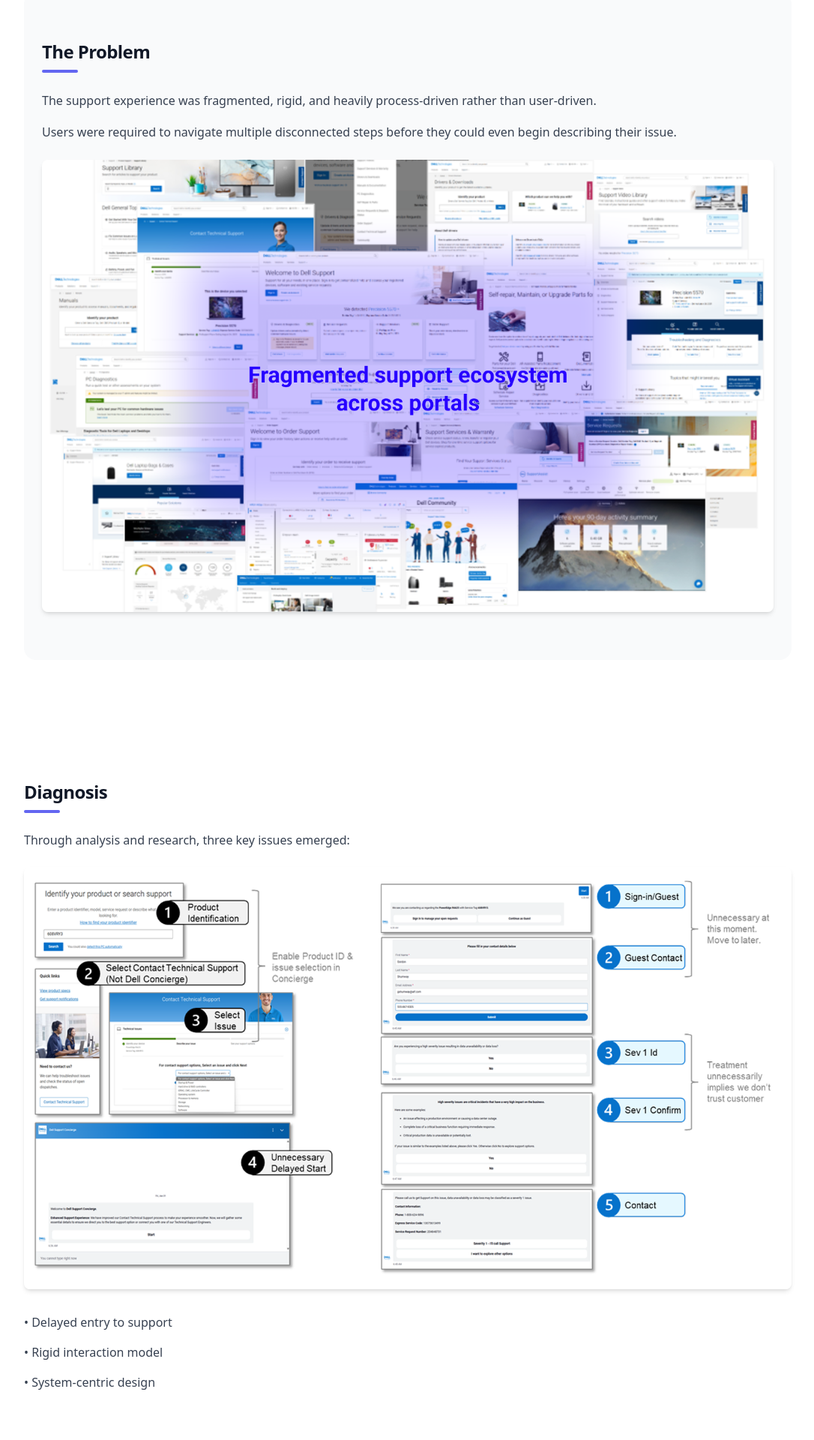
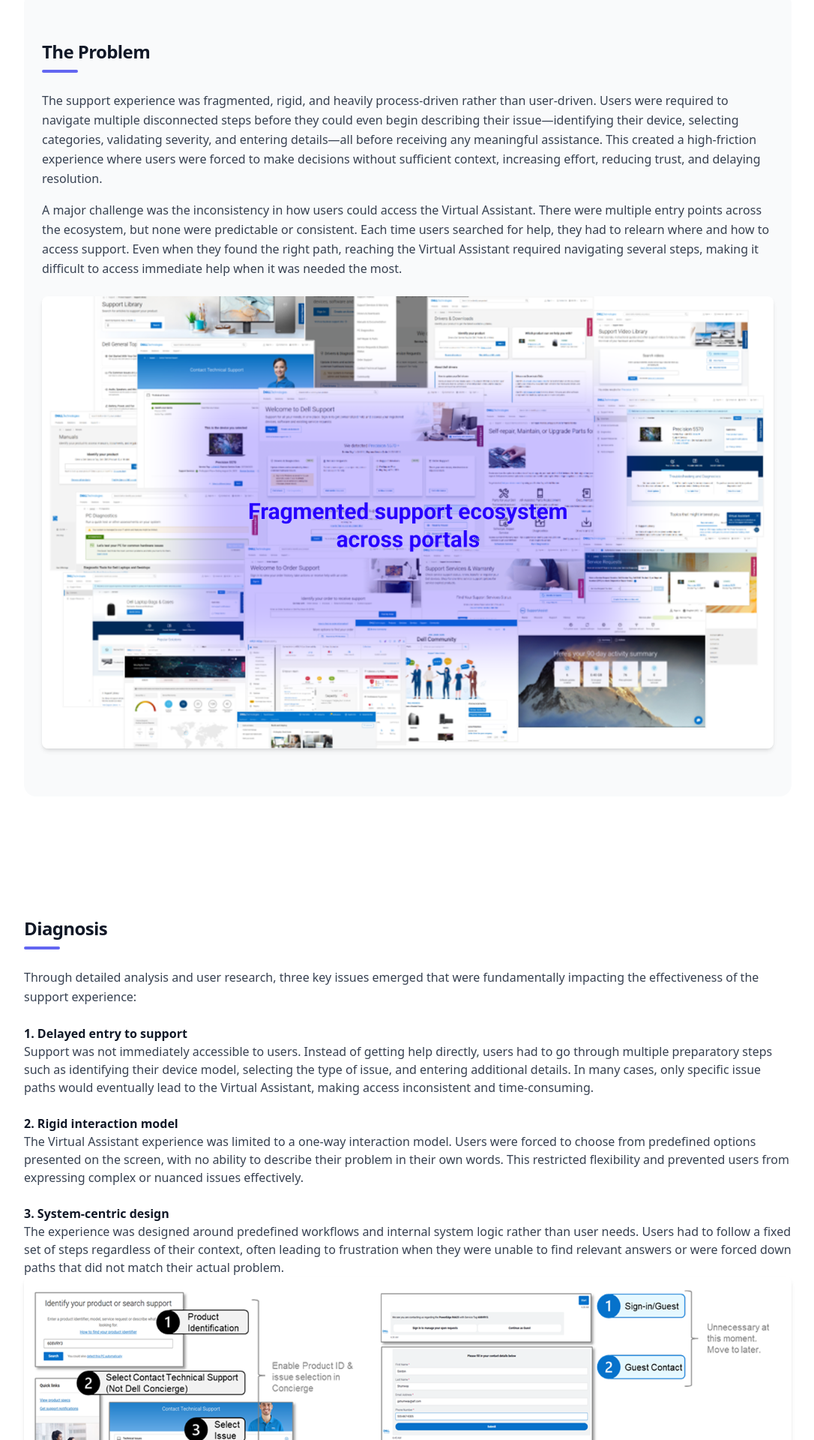
Before and after one commit to Simha1991/narasimha-portfolio, a React (Vite) app: page /narasimha-portfolio/va-detail in a window 1280 px wide. Shown: the part 760-2680 px from the top of the page at 75% size, without its empty margins (96-1182 px from the left). Built offline with nearby package versions, Linux system fonts and the light colour scheme; the HTML template or start-up script is replaced by a standard one.

Commit message:
Update VaDetail.jsx

```diff
--- a/src/pages/VaDetail.jsx
+++ b/src/pages/VaDetail.jsx
@@ -84,13 +84,12 @@
               <div className="w-12 h-1 bg-indigo-500 mt-2 rounded"></div>
             </div>
 
-            <p className="text-gray-700 mb-4 leading-relaxed">
-              The support experience was fragmented, rigid, and heavily process-driven rather than user-driven.
+            <p className="text-gray-700 leading-relaxed mb-4">
+              The support experience was fragmented, rigid, and heavily process-driven rather than user-driven. Users were required to navigate multiple disconnected steps before they could even begin describing their issue—identifying their device, selecting categories, validating severity, and entering details—all before receiving any meaningful assistance. This created a high-friction experience where users were forced to make decisions without sufficient context, increasing effort, reducing trust, and delaying resolution.
             </p>
 
-            <p className="text-gray-700 mb-4 leading-relaxed">
-              Users were required to navigate multiple disconnected steps before they could even begin describing
-              their issue.
+            <p className="text-gray-700 leading-relaxed">
+              A major challenge was the inconsistency in how users could access the Virtual Assistant. There were multiple entry points across the ecosystem, but none were predictable or consistent. Each time users searched for help, they had to relearn where and how to access support. Even when they found the right path, reaching the Virtual Assistant required navigating several steps, making it difficult to access immediate help when it was needed the most.
             </p>
 
             <img
@@ -106,9 +105,34 @@
               <div className="w-12 h-1 bg-indigo-500 mt-2 rounded"></div>
             </div>
 
-            <p className="text-gray-700 mb-6">
-              Through analysis and research, three key issues emerged:
-            </p>
+            <p className="text-gray-700 leading-relaxed mb-6">
+  Through detailed analysis and user research, three key issues emerged that were fundamentally impacting the effectiveness of the support experience:
+</p>
+
+<div className="space-y-6 text-gray-700">
+
+  <div>
+    <p className="font-semibold text-gray-900">1. Delayed entry to support</p>
+    <p>
+      Support was not immediately accessible to users. Instead of getting help directly, users had to go through multiple preparatory steps such as identifying their device model, selecting the type of issue, and entering additional details. In many cases, only specific issue paths would eventually lead to the Virtual Assistant, making access inconsistent and time-consuming.
+    </p>
+  </div>
+
+  <div>
+    <p className="font-semibold text-gray-900">2. Rigid interaction model</p>
+    <p>
+      The Virtual Assistant experience was limited to a one-way interaction model. Users were forced to choose from predefined options presented on the screen, with no ability to describe their problem in their own words. This restricted flexibility and prevented users from expressing complex or nuanced issues effectively.
+    </p>
+  </div>
+
+  <div>
+    <p className="font-semibold text-gray-900">3. System-centric design</p>
+    <p>
+      The experience was designed around predefined workflows and internal system logic rather than user needs. Users had to follow a fixed set of steps regardless of their context, often leading to frustration when they were unable to find relevant answers or were forced down paths that did not match their actual problem.
+    </p>
+  </div>
+
+</div>
 
             <img
               src="/narasimha-portfolio/images/va-process-split.png"
@@ -129,9 +153,17 @@
               <div className="w-12 h-1 bg-indigo-500 mt-2 rounded"></div>
             </div>
 
-            <p className="text-gray-700 mb-6">
-              We reimagined Virtual Assistant as the primary entry point to support, enabling immediate access.
-            </p>
+            <p className="text-gray-700 leading-relaxed mb-4">
+  We reimagined the Virtual Assistant as the primary entry point for support by standardizing access across the entire ecosystem. Every location across the website that previously pointed to different help paths was redirected to a unified support home, where the Virtual Assistant is immediately available. This ensured that regardless of where users initiated their journey, they were consistently guided to the same starting point for support.
+</p>
+
+<p className="text-gray-700 leading-relaxed mb-4">
+  The redesigned experience eliminates the need for users to navigate multiple steps before getting help. Instead, users are brought directly into the support flow, where they can begin interacting with the system instantly.
+</p>
+
+<p className="text-gray-700 leading-relaxed">
+  The introduction of natural language processing enables users to describe their issues freely, without being constrained by predefined options. For critical or high-severity issues, the system prioritizes speed by immediately surfacing contact options, allowing users to connect with support teams without delay.
+</p>
 
             <div className="flex justify-center">
               <img
@@ -154,15 +186,38 @@
               <div className="w-12 h-1 bg-indigo-500 mt-2 rounded"></div>
             </div>
 
-            <p className="text-gray-700 mb-6 leading-relaxed">
-              The redesigned Virtual Assistant brings multiple capabilities into a single experience.
-            </p>
+            <p className="text-gray-700 leading-relaxed mb-6">
+  The redesigned Virtual Assistant brings together multiple support capabilities into a single AI-powered system, enabling users to resolve issues without switching between tools or workflows.
+</p>
 
-            <ul className="space-y-3 text-gray-700 mb-8">
-              <li>• Conversational support</li>
-              <li>• Knowledge base guidance</li>
-              <li>• Advanced diagnostics</li>
-            </ul>
+<div className="space-y-6 text-gray-700">
+
+  <div>
+    <p className="font-semibold text-gray-900">Conversational AI support</p>
+    <p>
+      The Virtual Assistant enables users to interact using natural language, allowing them to describe their problems in their own words. The AI analyzes the input and provides relevant guidance, replicating the role of multiple support agents within a single interface.
+    </p>
+  </div>
+
+  <div>
+    <p className="font-semibold text-gray-900">Knowledge base guidance</p>
+    <p>
+      When users require detailed instructions or step-by-step support, the system surfaces relevant knowledge base articles in real time. These resources can be accessed alongside the conversation, allowing users to follow guidance without losing context.
+    </p>
+  </div>
+
+  <div>
+    <p className="font-semibold text-gray-900">Advanced diagnostics</p>
+    <p>
+      For more complex issues, users can upload error logs directly within the Virtual Assistant. The system processes these logs, performs analysis, and provides actionable insights. If required, it can automatically create service requests for hardware-related issues, ensuring seamless escalation without additional user effort.
+    </p>
+  </div>
+
+</div>
+
+<p className="text-gray-700 mt-6 leading-relaxed">
+  By combining these capabilities, the Virtual Assistant functions as a comprehensive self-service platform, enabling users to diagnose and resolve issues without leaving the experience.
+</p>
 
             <img
               src="/narasimha-portfolio/images/va-ai-flows.png"
@@ -182,11 +237,9 @@
               <p className="text-gray-600 mt-2">faster time to support</p>
             </div>
 
-            <ul className="space-y-3 text-gray-700">
-              <li>• Success rate improved to ~95%</li>
-              <li>• Reduced support dependency</li>
-              <li>• Faster resolution</li>
-            </ul>
+           <p className="text-gray-700 leading-relaxed">
+  Establishing the Virtual Assistant as the central, AI-driven support experience significantly improved how enterprise customers access and resolve issues. Users are now able to get help immediately without navigating complex workflows, leading to faster problem resolution and improved confidence in self-service. This shift has reduced dependency on assisted support channels, resulting in fewer support calls and increased operational efficiency. By enabling quicker resolutions and minimizing downtime, the experience not only improves customer satisfaction but also contributes to measurable business impact.
+</p>
           </section>
 
         </div>
```
